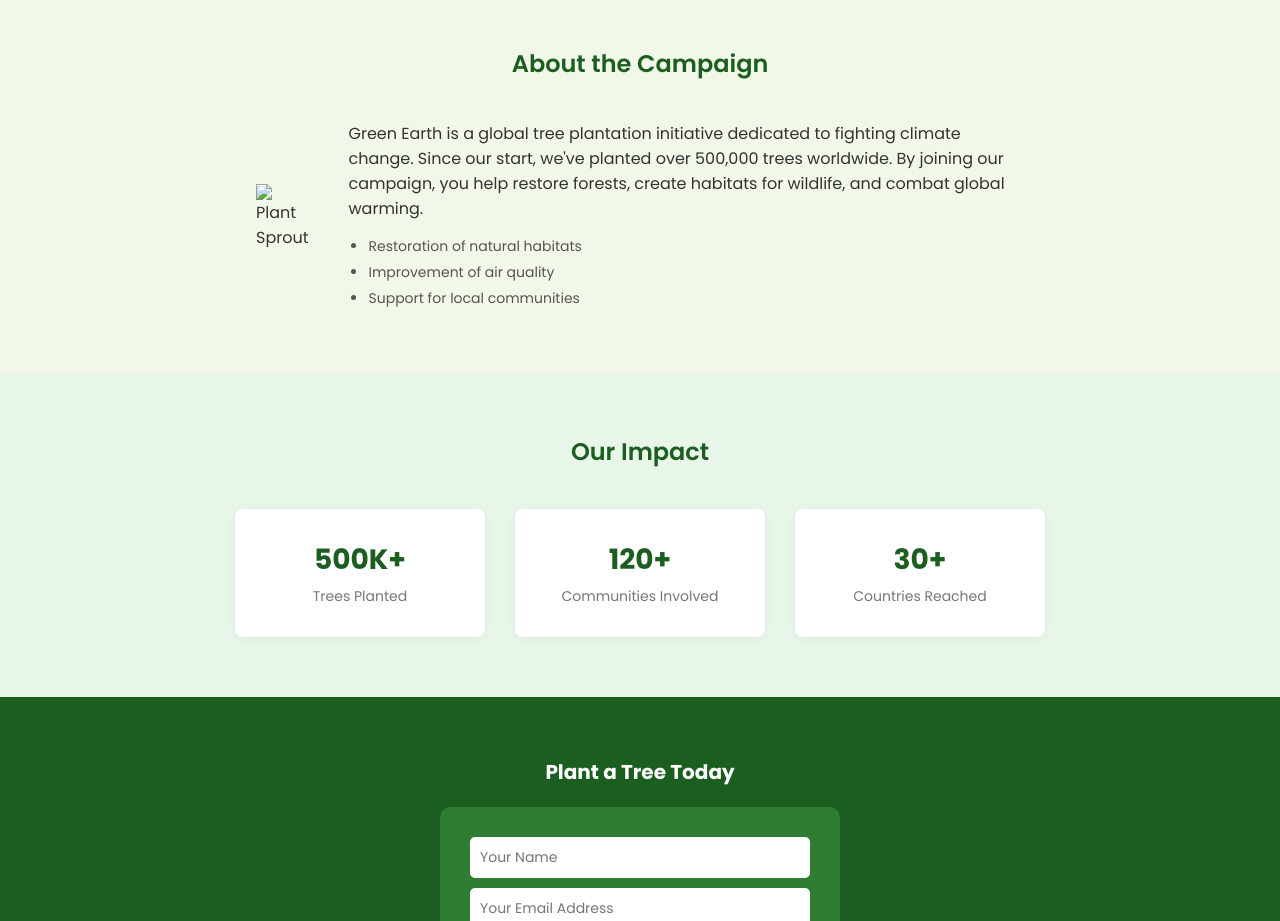
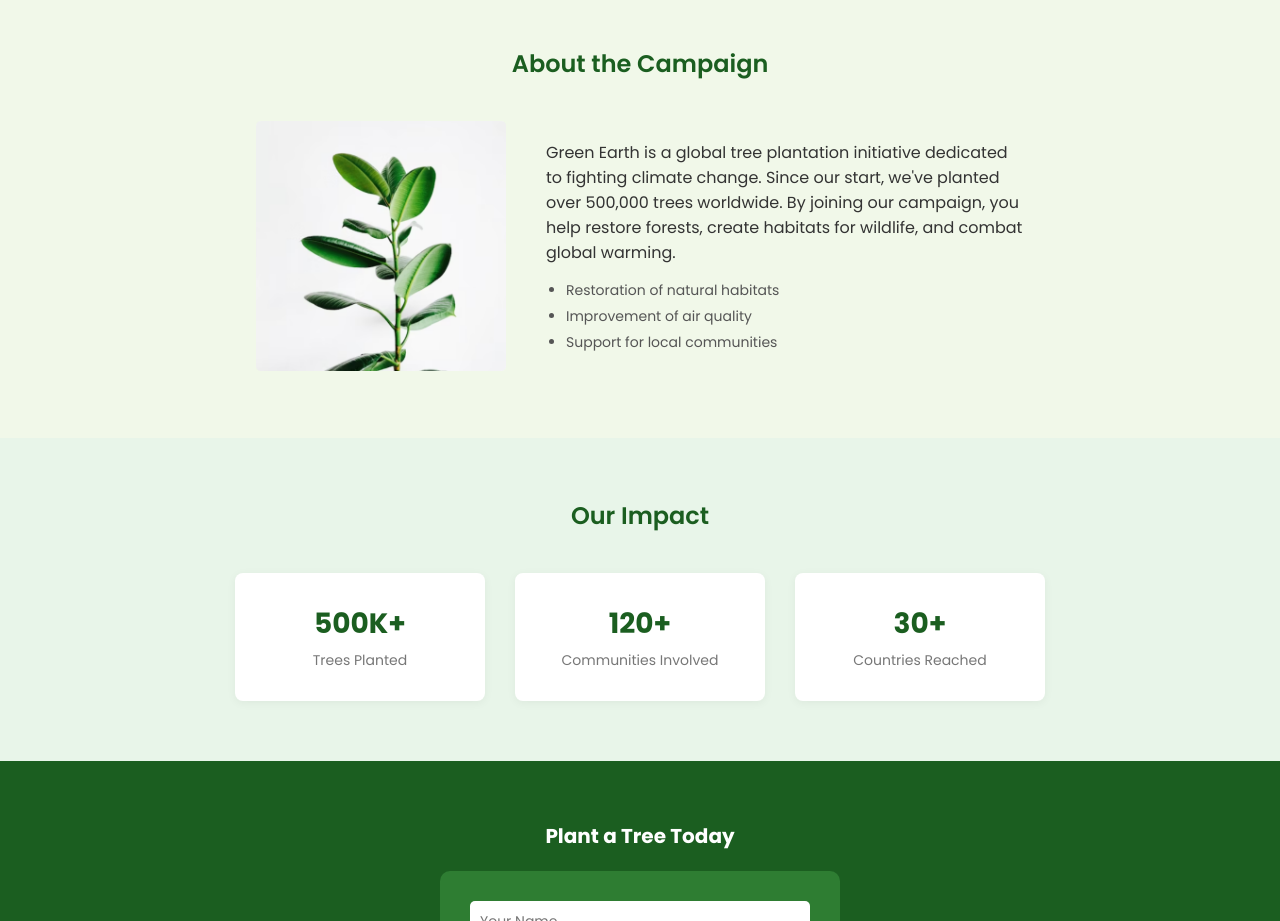
Before and after one commit to MinhazMahin14/Assignment_6, a plain HTML site: page index.html in a window 1280 px wide. Shown: the part 1600-2521 px from the top of the page. Drawn offline with Linux system fonts and the light colour scheme; the site is published under a folder, as on GitHub Pages, so addresses that start at the root find nothing.

Commit message:
Assignment 06

```diff
--- a/index.html
+++ b/index.html
@@ -77,7 +77,7 @@
         <div class="about-content">
 
             <div class="about-img">
-                <img src="/images/about.png" alt="Plant Sprout">
+                <img src="images/about.png" alt="Plant Sprout">
             </div>
 
             <div class="about-text">
```
